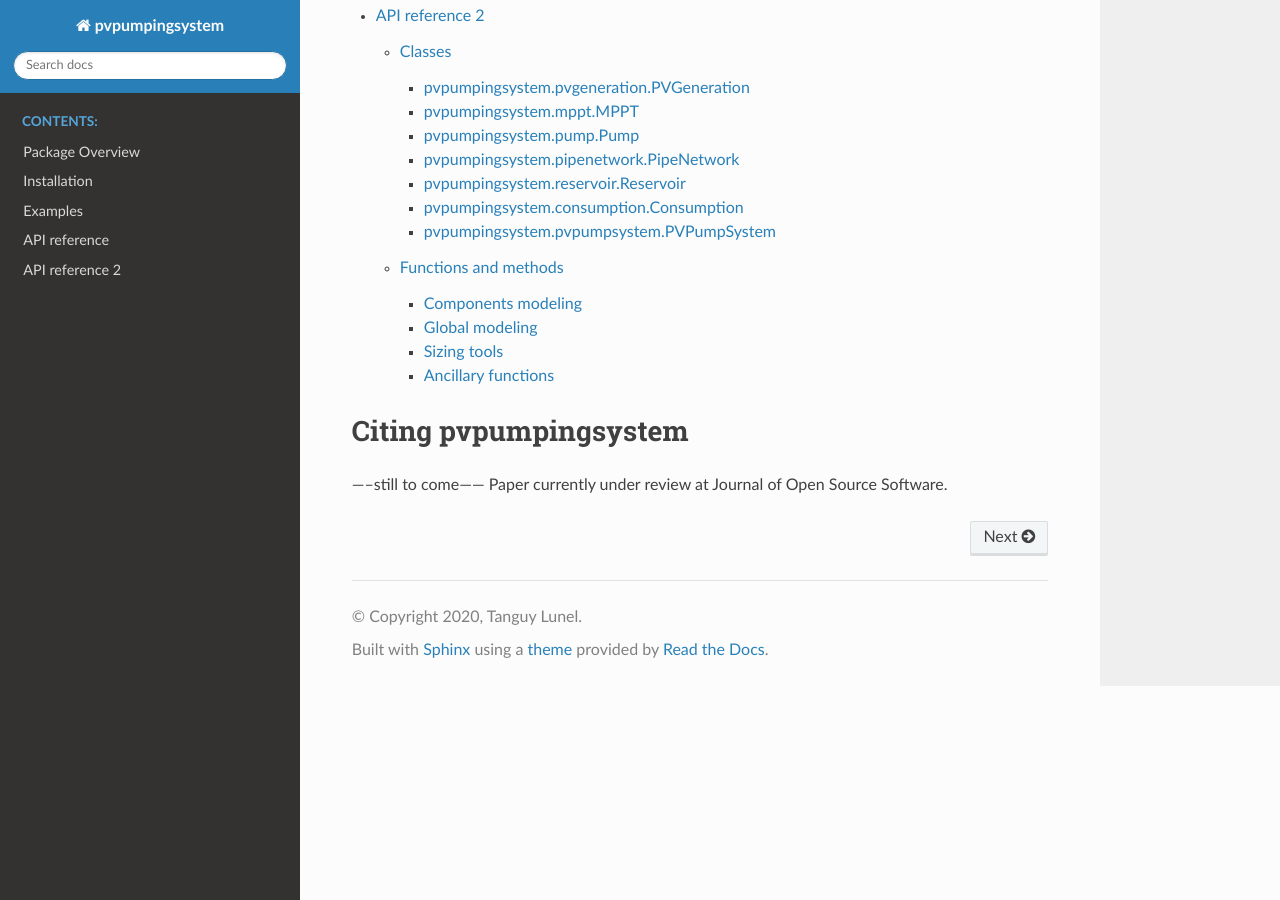
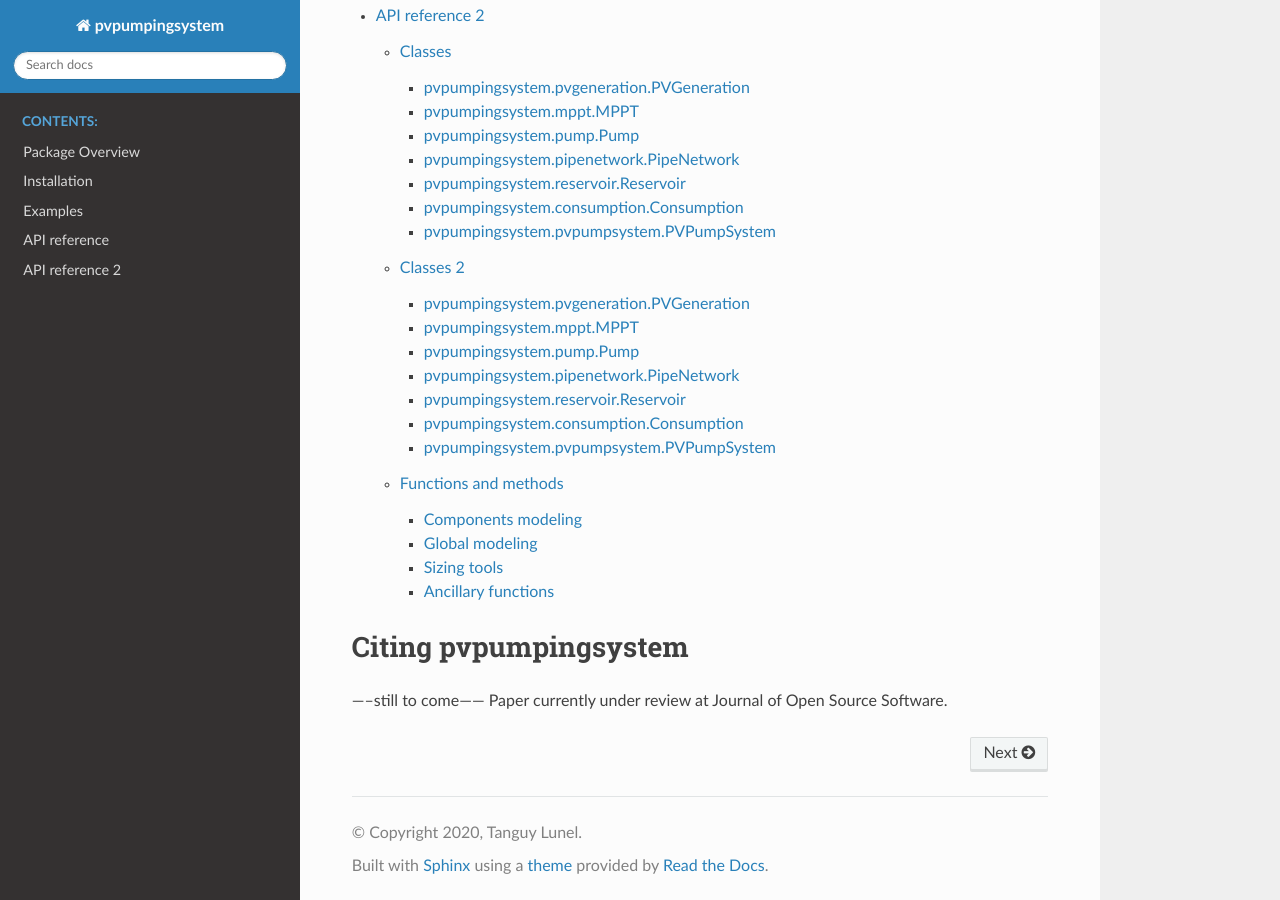
Before and after one commit to tylunel/pvpumpingsystem, a Sphinx documentation site: the page built from docs/source/index.rst, in a window 1280 px wide and 900 px high, scrolled down 1272 px. Built offline with Sphinx 7.4.7 and the Read the Docs theme 2.0.0, drawn with Linux system fonts in a browser that asks for light colours.

```diff
--- a/docs/source/api2.rst
+++ b/docs/source/api2.rst
@@ -8,6 +8,34 @@ Classes
 -------
 
 The different classes of *pvpumpingsystem*.
+
+.. toctree::
+
+   generated/pvpumpingsystem.pvgeneration.PVGeneration
+   generated/pvpumpingsystem.mppt.MPPT
+   generated/pvpumpingsystem.pump.Pump
+   generated/pvpumpingsystem.pipenetwork.PipeNetwork
+   generated/pvpumpingsystem.reservoir.Reservoir
+   generated/pvpumpingsystem.consumption.Consumption
+   generated/pvpumpingsystem.pvpumpsystem.PVPumpSystem
+
+
+Classes 2
+---------
+
+attempt
+
+.. autosummary::
+
+   pvgeneration.PVGeneration
+   mppt.MPPT
+   pump.Pump
+   pipenetwork.PipeNetwork
+   reservoir.Reservoir
+   consumption.Consumption
+   pvpumpsystem.PVPumpSystem
+
+More details:
 
 .. toctree::
 
--- a/docs/source/conf.py
+++ b/docs/source/conf.py
@@ -34,7 +34,15 @@ release = '1.0'
 extensions = [
   'sphinx.ext.autodoc',
   'sphinx.ext.autosummary',
-  'sphinx.ext.napoleon']
+  'sphinx.ext.napoleon',
+
+  'sphinx.ext.mathjax',
+  'sphinx.ext.viewcode',
+  'sphinx.ext.intersphinx',
+  'sphinx.ext.extlinks',
+  'IPython.sphinxext.ipython_directive',
+  'IPython.sphinxext.ipython_console_highlighting',
+  ]
 
 # Add any paths that contain templates here, relative to this directory.
 templates_path = ['_templates']
```
